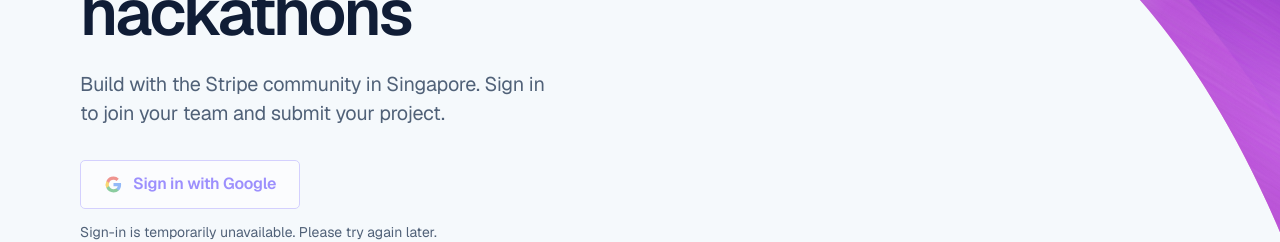
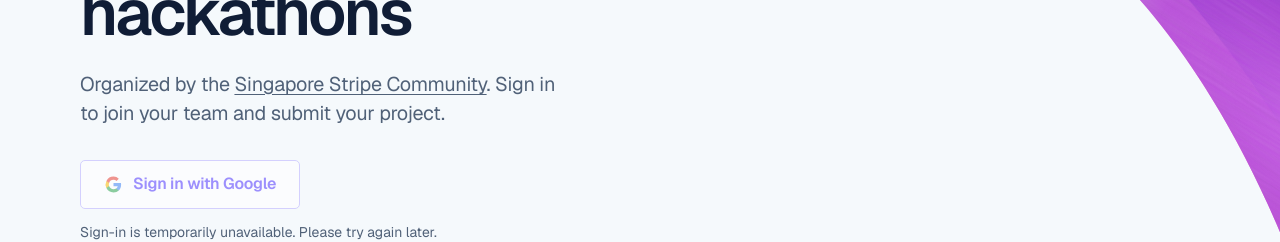
Before and after one commit to Haoming9527/Stripe-Hackathon, a Next.js app: page / in a window 1280 px wide. Shown: the part 308-550 px from the top of the page. Built offline with nearby package versions, Linux system fonts and the light colour scheme; no server answers; the database is empty.

Commit message:
feat: update login page to include Singapore community information and enhance link styling

```diff
--- a/app/login/page.tsx
+++ b/app/login/page.tsx
@@ -7,6 +7,7 @@ import { findParticipant } from "@/lib/queries";
 import { ArrowRight } from "lucide-react";
 import { CommunityGradient } from "@/components/CommunityGradient";
 import { eventDate } from "@/lib/presentation";
+import { SINGAPORE_COMMUNITY_URL } from "@/lib/community";
 import { LoginButtons, SignOutButton } from "./login-buttons";
 
 export const metadata: Metadata = { title: "Sign in" };
@@ -62,9 +63,12 @@ export default async function LoginPage({
             </p>
           )}
           <p className="entry-intro">
-            {viewer
-              ? `Signed in as ${viewer.email}`
-              : "Build with the Stripe community in Singapore. Sign in to join your team and submit your project."}
+            {viewer ? `Signed in as ${viewer.email}` : (
+              <>
+                Organized by the <a href={SINGAPORE_COMMUNITY_URL}>Singapore Stripe Community</a>.
+                {" "}Sign in to join your team and submit your project.
+              </>
+            )}
           </p>
           <div className="entry-controls" id="participant-access">
             {viewer ? (
--- a/app/styles/home.css
+++ b/app/styles/home.css
@@ -67,6 +67,12 @@
   line-height: 1.5;
   letter-spacing: -0.015em;
   overflow-wrap: anywhere;
+}
+
+.entry-intro a {
+  color: inherit;
+  text-decoration: underline;
+  text-underline-offset: 0.15em;
 }
 
 .entry-event-details {
```
Also changed, not shown: 1 other file (tests, documents, lock files or other folders).
